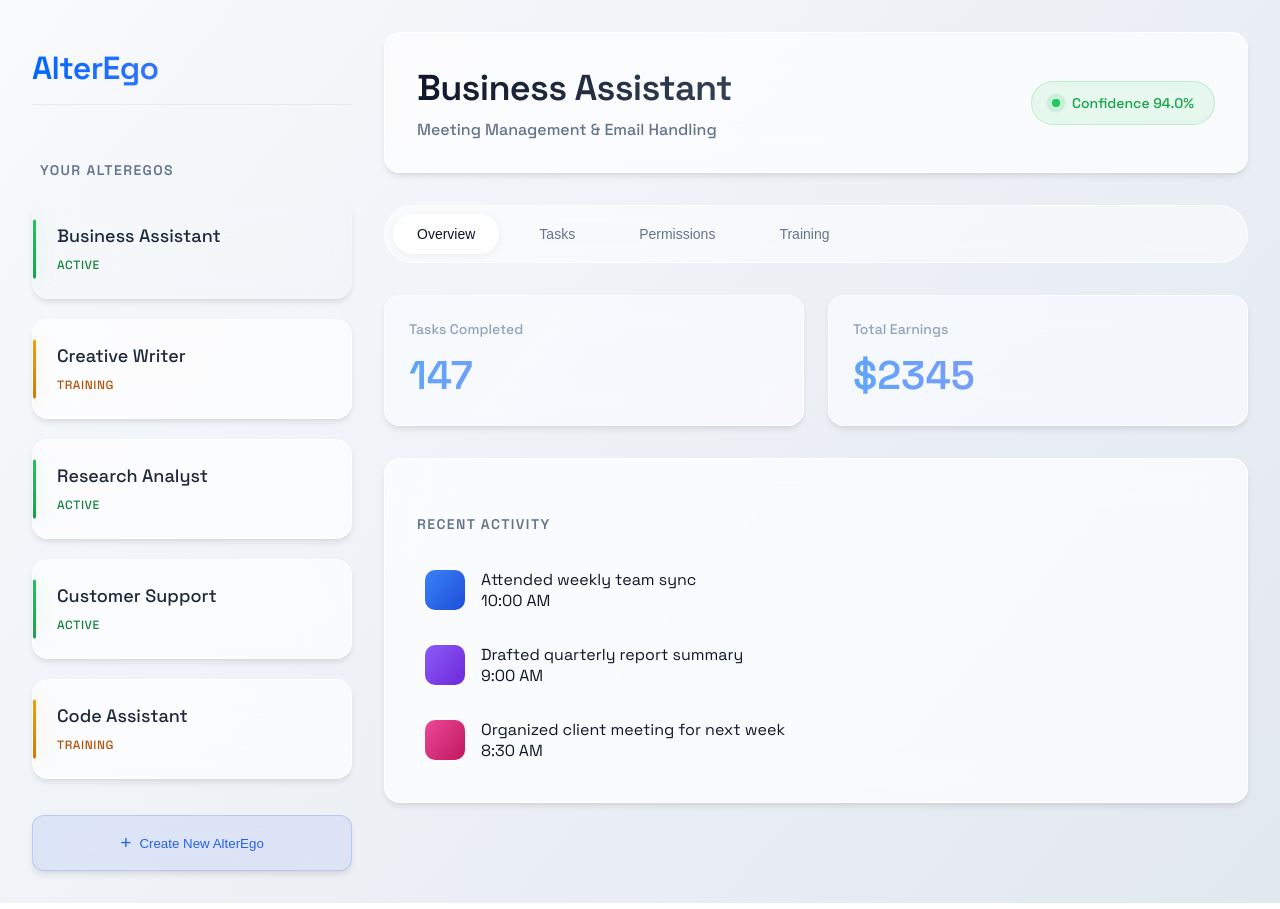
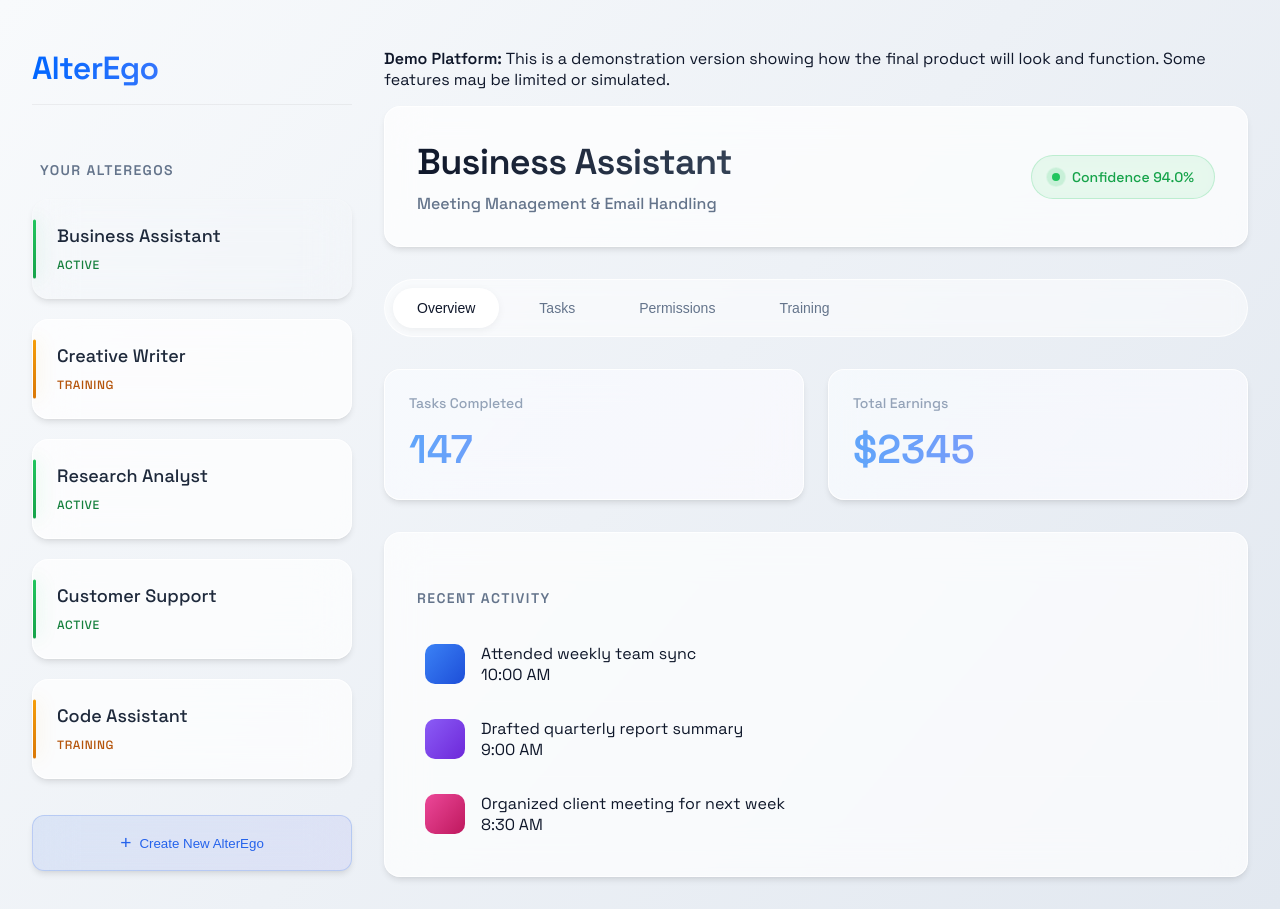
Before and after one commit to AlterEgoSol/demo, a SvelteKit app: page / in a window 1280 px wide. Built offline with nearby package versions, Linux system fonts and the light colour scheme.

Commit message:
add demo disclaimer

```diff
--- a/src/routes/+page.svelte
+++ b/src/routes/+page.svelte
@@ -77,6 +77,12 @@
     </nav>
 
     <main class="content">
+        <div class="bg-yellow-100 border-l-4 border-yellow-500 p-4 mb-8">
+            <p class="text-yellow-700">
+                <strong>Demo Platform:</strong> This is a demonstration version showing how the final product will look and function.
+                Some features may be limited or simulated.
+            </p>
+        </div>
         <div class="header glass">
             <div>
                 <h2>{selectedAlterEgo.name}</h2>
```
